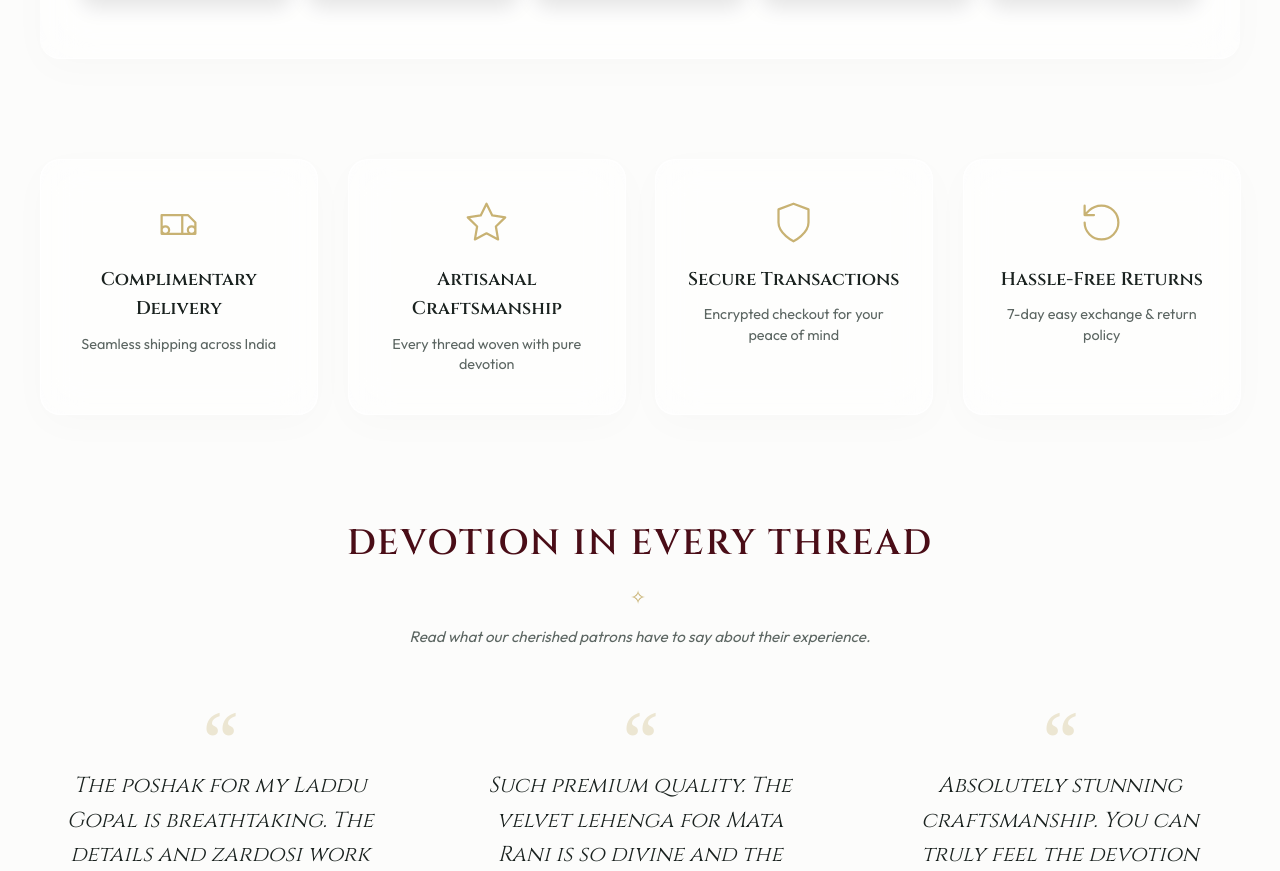
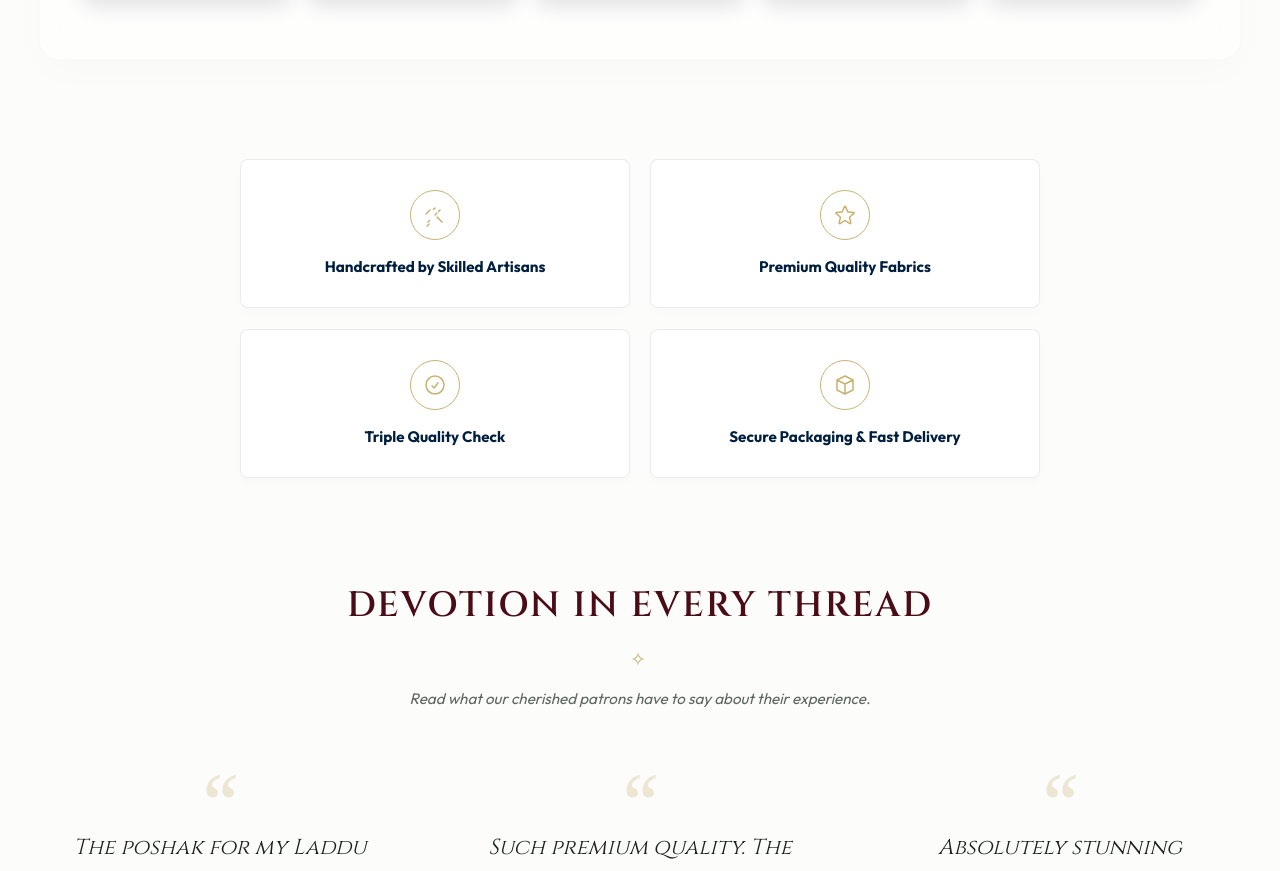
Before and after one commit to shivanid8076-oss/e-commerec, a React (Vite) app in the folder client/: page / in a window 1280 px wide. Shown: the part 4372-5243 px from the top of the page. Built offline with nearby package versions, Linux system fonts and the light colour scheme; no server answers; a web font is replaced by a local one.

Commit message:
Update trust badges content and UI to 2x2 grid card style

```diff
--- a/client/src/pages/HomePage.jsx
+++ b/client/src/pages/HomePage.jsx
@@ -61,24 +61,24 @@ const badgeCls = (b) => b === 'LUXE' ? 'luxe' : b === 'New In' ? 'new' : 'bestse
 
 const TRUST_ITEMS = [
   {
-    ic: <svg viewBox="0 0 24 24" fill="none" stroke="currentColor" strokeWidth="1.2"><path strokeLinecap="round" strokeLinejoin="round" d="M5 18h14M5 18a2 2 0 100-4 2 2 0 000 4zm14 0a2 2 0 100-4 2 2 0 000 4zM3 8h11v10H3V8zm11 0h3l4 4v6h-7V8z"/></svg>,
-    ti: 'Complimentary Delivery',
-    de: 'Seamless shipping across India'
+    ic: <svg viewBox="0 0 24 24" fill="none" stroke="currentColor" strokeWidth="1.5"><path strokeLinecap="round" strokeLinejoin="round" d="M14.121 14.121L19 19m-7-7l2-2m-3.5-3.5l1.5-1.5m3.5 3.5l1.5-1.5M3 11l4-4m-1 14l-2 2M6.5 17.5L5 19"/></svg>,
+    ti: 'Handcrafted by Skilled Artisans',
+    de: ''
   },
   {
-    ic: <svg viewBox="0 0 24 24" fill="none" stroke="currentColor" strokeWidth="1.2"><path strokeLinecap="round" strokeLinejoin="round" d="M12 2l3.09 6.26L22 9.27l-5 4.87 1.18 6.88L12 17.77l-6.18 3.25L7 14.14 2 9.27l6.91-1.01L12 2z"/></svg>,
-    ti: 'Artisanal Craftsmanship',
-    de: 'Every thread woven with pure devotion'
+    ic: <svg viewBox="0 0 24 24" fill="none" stroke="currentColor" strokeWidth="1.5"><path strokeLinecap="round" strokeLinejoin="round" d="M11.48 3.499a.562.562 0 011.04 0l2.125 5.111a.563.563 0 00.475.345l5.518.442c.499.04.701.663.321.988l-4.204 3.602a.563.563 0 00-.182.557l1.285 5.385a.562.562 0 01-.84.61l-4.725-2.885a.563.563 0 00-.586 0L6.982 20.54a.562.562 0 01-.84-.61l1.285-5.386a.562.562 0 00-.182-.557l-4.204-3.602a.563.563 0 01.321-.988l5.518-.442a.563.563 0 00.475-.345L11.48 3.5z"/></svg>,
+    ti: 'Premium Quality Fabrics',
+    de: ''
   },
   {
-    ic: <svg viewBox="0 0 24 24" fill="none" stroke="currentColor" strokeWidth="1.2"><path strokeLinecap="round" strokeLinejoin="round" d="M12 22s8-4 8-10V5l-8-3-8 3v7c0 6 8 10 8 10z"/></svg>,
-    ti: 'Secure Transactions',
-    de: 'Encrypted checkout for your peace of mind'
+    ic: <svg viewBox="0 0 24 24" fill="none" stroke="currentColor" strokeWidth="1.5"><path strokeLinecap="round" strokeLinejoin="round" d="M9 12.75L11.25 15 15 9.75M21 12a9 9 0 11-18 0 9 9 0 0118 0z"/></svg>,
+    ti: 'Triple Quality Check',
+    de: ''
   },
   {
-    ic: <svg viewBox="0 0 24 24" fill="none" stroke="currentColor" strokeWidth="1.2"><path strokeLinecap="round" strokeLinejoin="round" d="M3 12a9 9 0 109-9 9.75 9.75 0 00-6.74 2.74L3 8M3 3v5h5"/></svg>,
-    ti: 'Hassle-Free Returns',
-    de: '7-day easy exchange & return policy'
+    ic: <svg viewBox="0 0 24 24" fill="none" stroke="currentColor" strokeWidth="1.5"><path strokeLinecap="round" strokeLinejoin="round" d="M20 7l-8-4-8 4m16 0l-8 4m8-4v10l-8 4m0-10L4 7m8 4v10M4 7v10l8 4"/></svg>,
+    ti: 'Secure Packaging & Fast Delivery',
+    de: ''
   }
 ];
 
--- a/client/src/styles/HomePage.css
+++ b/client/src/styles/HomePage.css
@@ -1116,46 +1116,54 @@
 /* ========== BESPOKE TRUST BADGES ========== */
 .h-trust {
   display: grid;
-  grid-template-columns: repeat(auto-fit, minmax(240px, 1fr));
-  gap: 30px;
+  grid-template-columns: repeat(2, 1fr);
+  gap: 20px;
   padding: 60px 0;
   margin: 0 auto;
-  max-width: 1200px;
+  max-width: 800px;
 }
 .h-trust-item {
   text-align: center;
-  background: rgba(255, 255, 255, 0.6);
-  backdrop-filter: blur(20px);
-  -webkit-backdrop-filter: blur(20px);
-  padding: 40px 30px;
-  border-radius: 20px;
-  border: 1px solid rgba(255, 255, 255, 0.9);
-  box-shadow: 0 10px 40px rgba(0,0,0,0.02);
-  transition: transform 0.5s cubic-bezier(0.2, 0.8, 0.2, 1), box-shadow 0.5s;
+  background: #ffffff;
+  padding: 30px 20px;
+  border-radius: 8px;
+  border: 1px solid rgba(0, 0, 0, 0.08);
+  box-shadow: 0 4px 10px rgba(0,0,0,0.02);
+  display: flex;
+  flex-direction: column;
+  align-items: center;
+  justify-content: center;
+  transition: transform 0.3s ease, box-shadow 0.3s ease;
 }
 .h-trust-item:hover {
-  transform: translateY(-10px);
-  box-shadow: 0 20px 50px rgba(0,0,0,0.08);
+  transform: translateY(-4px);
+  box-shadow: 0 8px 20px rgba(0,0,0,0.06);
 }
 .h-trust-icon-svg {
-  width: 45px;
-  height: 45px;
-  margin: 0 auto 20px;
+  width: 50px;
+  height: 50px;
+  margin: 0 auto 16px;
   color: var(--h-gold);
+  border: 1.5px solid var(--h-gold);
+  border-radius: 50%;
+  display: flex;
+  align-items: center;
+  justify-content: center;
+}
+.h-trust-icon-svg svg {
+  width: 24px;
+  height: 24px;
 }
 .h-trust-title {
   display: block;
-  font-family: var(--h-font-display);
-  font-size: 1.15rem;
-  font-weight: 600;
-  margin-bottom: 10px;
-  color: var(--h-text);
+  font-family: var(--h-font-body);
+  font-size: 0.95rem;
+  font-weight: 700;
+  color: #001f3f;
+  line-height: 1.4;
 }
 .h-trust-desc {
-  display: block;
-  font-size: 0.9rem;
-  color: var(--h-text-sec);
-  line-height: 1.4;
+  display: none;
 }
 
 /* ========== FOOTER ========== */
@@ -1352,7 +1360,11 @@
   .h-mega, .h-mega-wide { display: none !important; }
 
   .glass-section { width: 100%; margin: 20px 0; padding: 30px 20px; border-radius: 0; }
-  .h-trust { flex-direction: column; gap: 30px; text-align: center; }
+  .h-trust { display: grid !important; grid-template-columns: 1fr 1fr !important; gap: 12px; padding: 20px 16px; text-align: center; }
+  .h-trust-item { padding: 20px 10px; }
+  .h-trust-title { font-size: 0.75rem; }
+  .h-trust-icon-svg { width: 40px; height: 40px; margin-bottom: 12px; }
+  .h-trust-icon-svg svg { width: 20px; height: 20px; }
   .h-footer-grid { grid-template-columns: 1fr; gap: 30px; text-align: center; }
   .h-topbar-right span { display: none; }
   .h-topbar-right { gap: 12px; }
```
